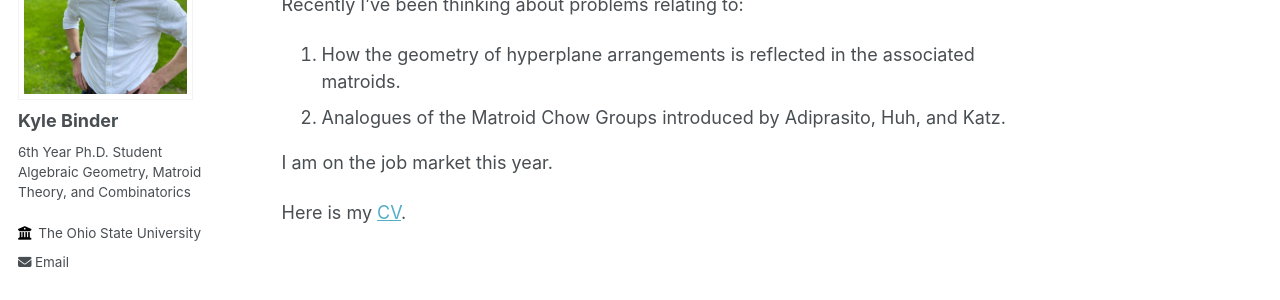
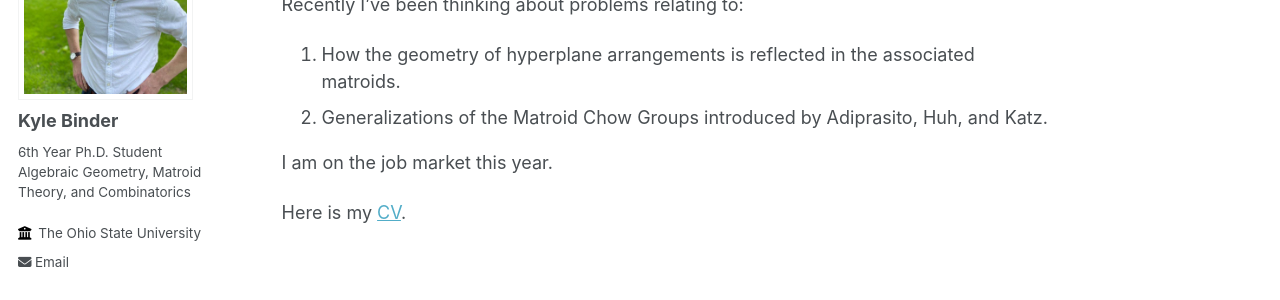
Before and after one commit to bindercommakyle/bindercommakyle.github.io, a Jekyll site: the page built from _pages/about.md, in a window 1280 px wide. Shown: the part 235-535 px from the top of the page. Built offline with Jekyll 4.4.1, drawn with Linux system fonts in a browser that asks for light colours.

Commit message:
Update about.md

```diff
--- a/_pages/about.md
+++ b/_pages/about.md
@@ -11,7 +11,7 @@ I am a 6th year Ph.D. student at Ohio State studying algebraic and tropical geom
 
 Recently I've been thinking about problems relating to:
 1. How the geometry of hyperplane arrangements is reflected in the associated matroids.
-2. Analogues of the Matroid Chow Groups introduced by Adiprasito, Huh, and Katz.
+2. Generalizations of the Matroid Chow Groups introduced by Adiprasito, Huh, and Katz.
 
 I am on the job market this year.
 
```
